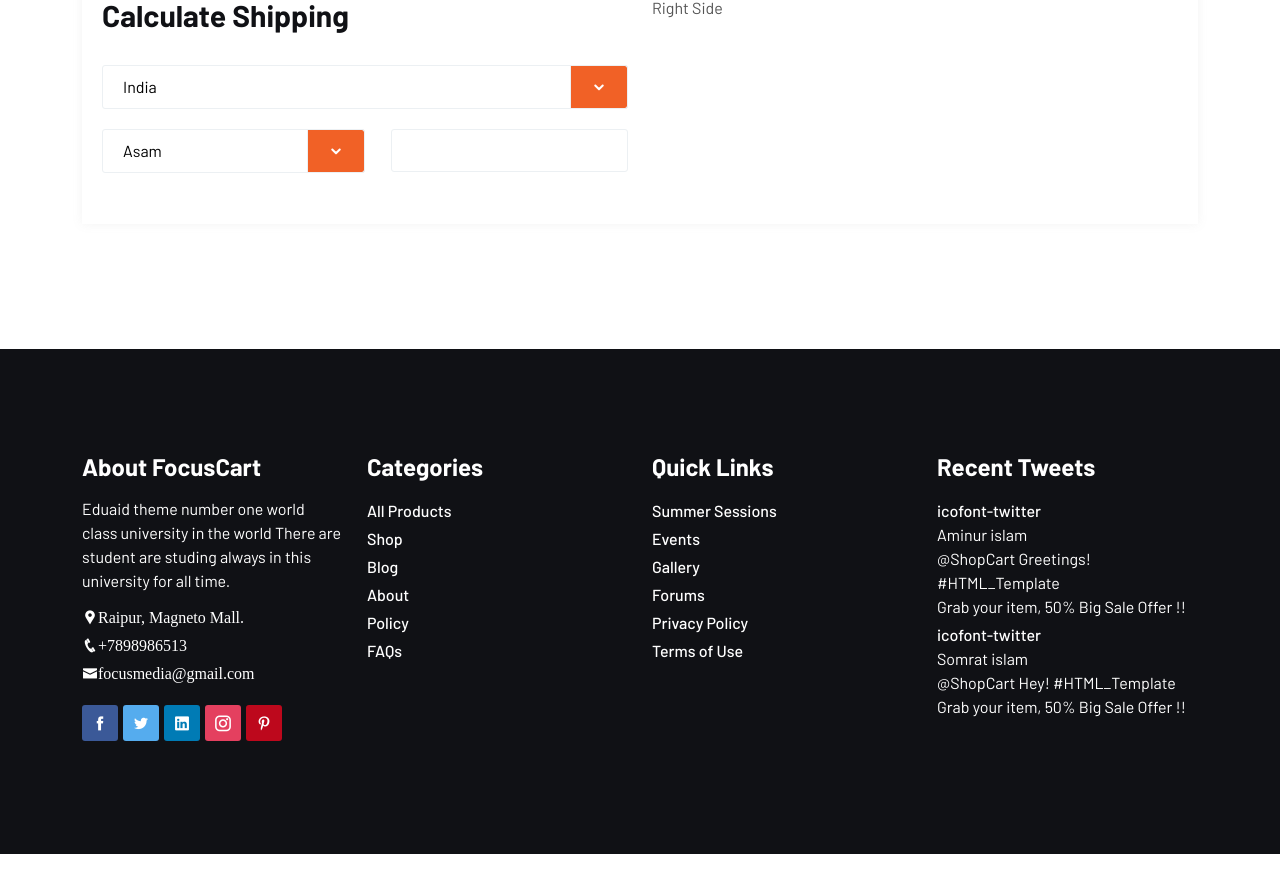
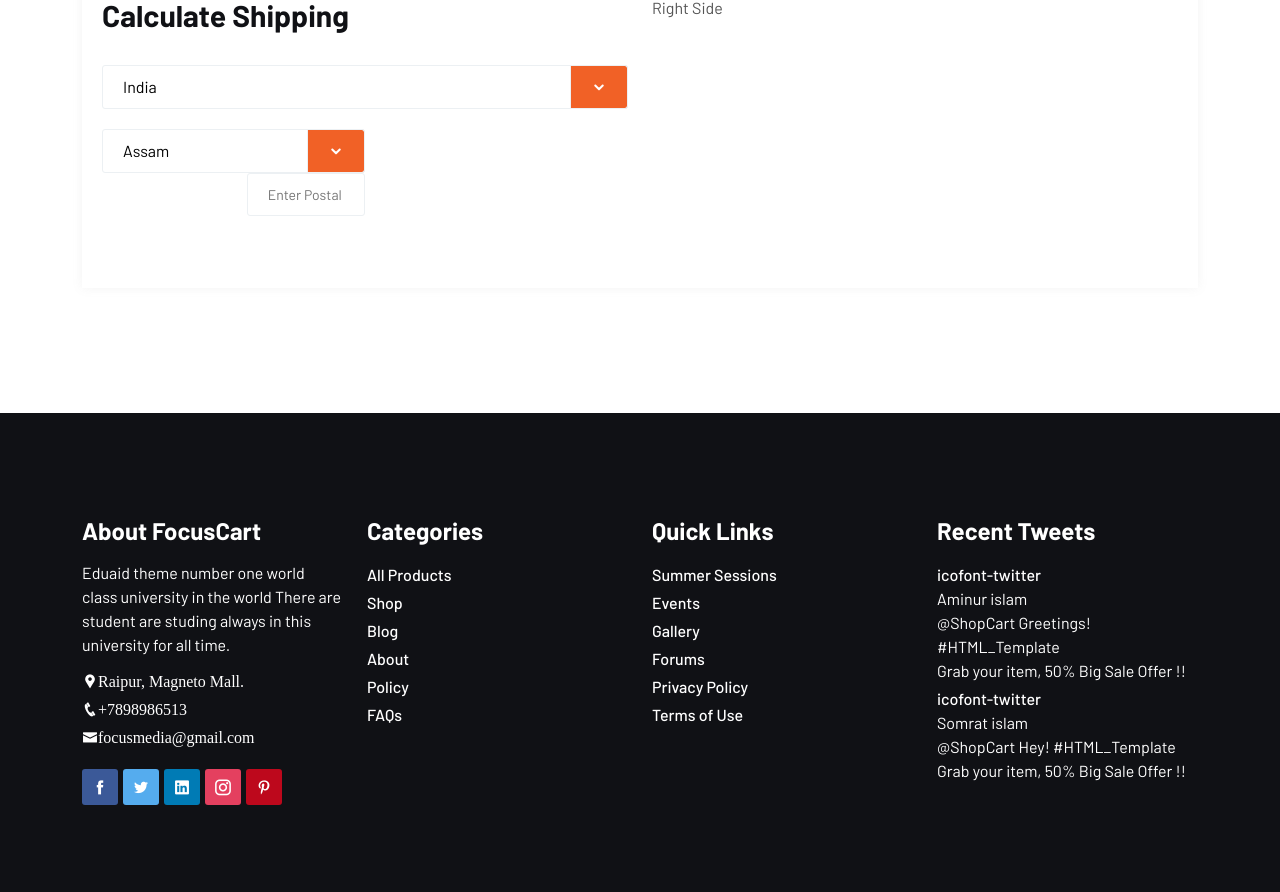
Before and after one commit to Pandey9800/react_ecom, a React (Vite) app: page /cart-page in a window 1280 px wide. Shown: the part 813-1705 px from the top of the page. Before the commit the page ends 1667 px from the top, so only its background shows below. Built offline with nearby package versions, Linux system fonts and the light colour scheme.

Commit message:
Create CartPage.jsx

```diff
--- a/src/shop/CartPage.jsx
+++ b/src/shop/CartPage.jsx
@@ -147,7 +147,7 @@ const CartPage = () => {
 
                                           <div className="outline-select shipping-select">
                                             <select>
-                                                  <option value="ASA">Asam</option>
+                                                <option value="ASA">Assam</option>
                                                 <option value="CG">Chhattisgarh</option>
                                                 <option value="ND">New Delhi</option>
                                                 <option value="HYD">Hyderabad</option>
@@ -155,8 +155,11 @@ const CartPage = () => {
                                             <span className="select-icon">
                                                 <i className="icofont-rounded-down"></i>
                                               </span>
+                                              <div>
+                                                  <input type="text" name="postalCode" id="postalcode" className="cart-page-input-text"
+                                                      placeholder="Enter Postal Code / ZIP" />
                                               </div>
-                                          <input type="text" name="postalcode" id="postalcode"  className="cart-page-input-text" />
+                                        </div>
                                       </div>
                                 </div>
                                 <div className="col-md-6 col-12">Right Side</div>
```
Lines whose indentation alone changed are shown as unchanged.
